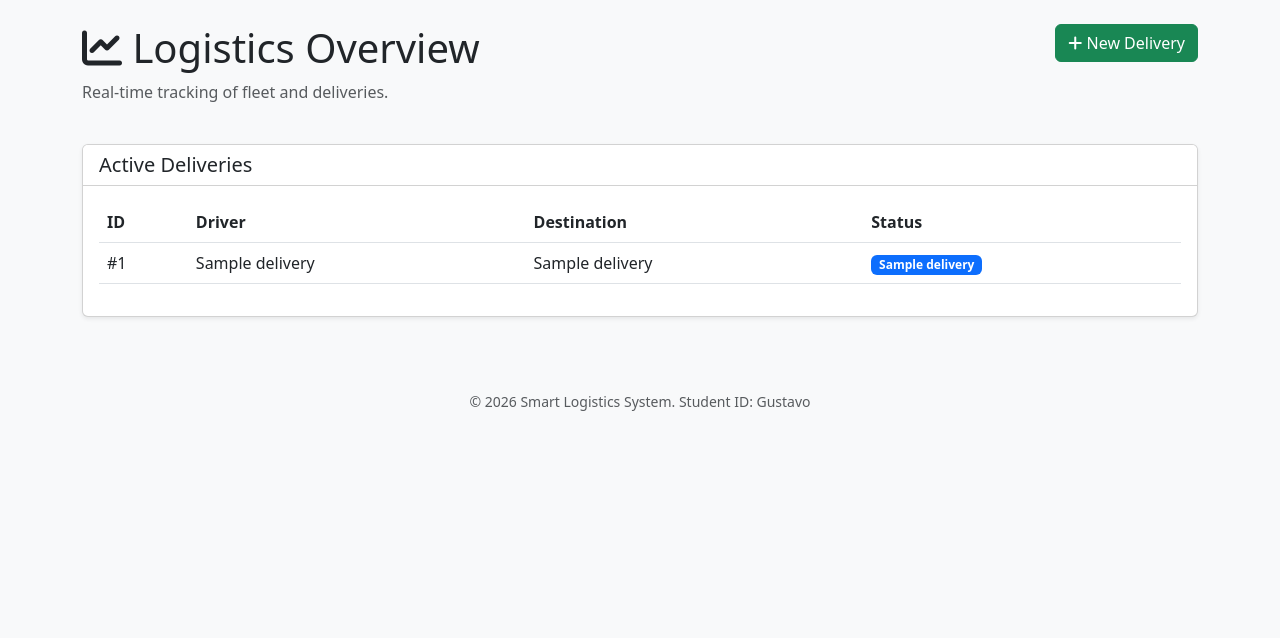
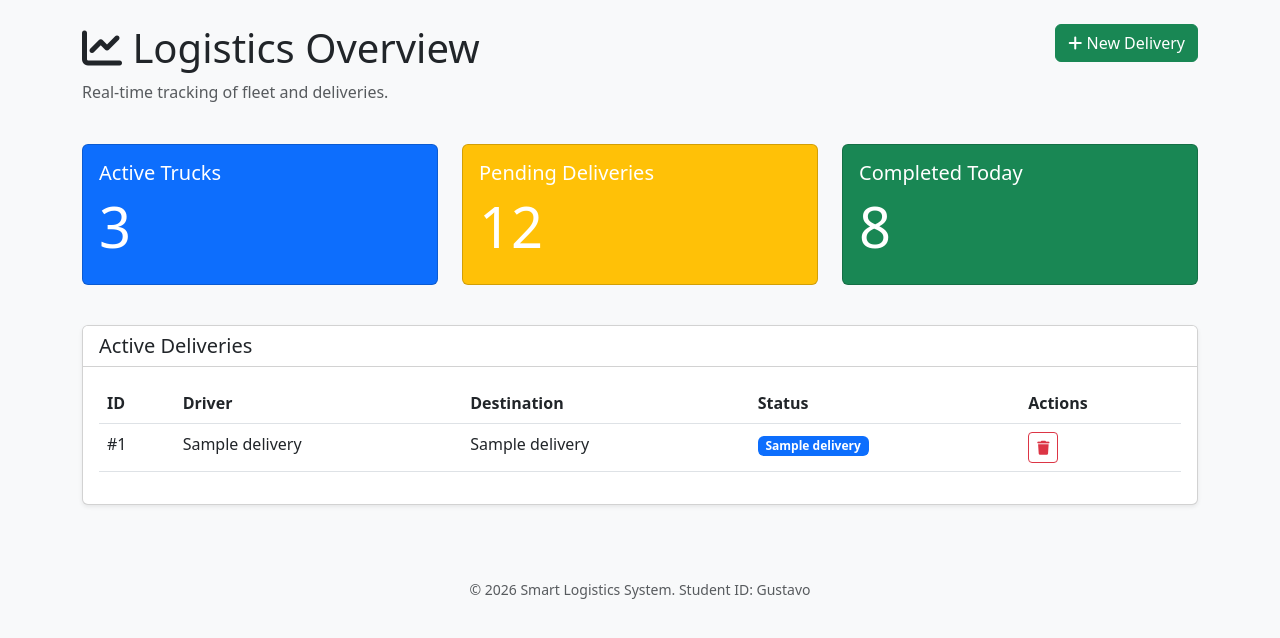
Before and after one commit to GustavoMiranda273/smart-logistics-dashboard, a Flask app: page / in a window 1280 px wide. Shown: the part 56-694 px from the top of the page. Run offline with Flask 3, Linux system fonts and the light colour scheme; a database or web service that is not in the repository returns one stand-in record (values such as "Sample title"); some libraries are stand-ins or nearby versions.

Commit message:
feat: added delete functionality for deliveries

```diff
--- a/main.py
+++ b/main.py
@@ -1,6 +1,6 @@
 import os
 import datetime
-from flask import Flask, render_template, request, redirect, url_for
+from flask import Flask, render_template, request, redirect, url_for, jsonify
 from pymongo import MongoClient
 import psycopg2
 
@@ -100,5 +100,48 @@ def create_delivery():
 
     return redirect(url_for('index'))
 
+@app.route('/api/deliveries')
+def api_get_deliveries():
+    """
+    REST API Endpoint: Returns delivery data as JSON.
+    External systems can use this to get our data.
+    """
+    try:
+        conn = get_sql_connection()
+        cur = conn.cursor()
+        # Fetch data as a dictionary so it looks nice in JSON
+        cur.execute("SELECT id, driver_name, destination, status FROM deliveries")
+        rows = cur.fetchall()
+
+        # Convert to a list of dictionaries
+        data = []
+        for row in rows:
+            data.append({
+                "id": row[0],
+                "driver": row[1],
+                "destination": row[2],
+                "status": row[3]
+            })
+
+        cur.close()
+        conn.close()
+        return jsonify(data), 200 # Return JSON with HTTP 200 OK
+    except Exception as e:
+        return jsonify({"error": str(e)}), 500
+
+@app.route('/delete/<int:id>', methods=['POST'])
+def delete_delivery(id):
+    try:
+        conn = get_sql_connection()
+        cur = conn.cursor()
+        cur.execute("DELETE FROM deliveries WHERE id = %s", (id,))
+        conn.commit()
+        cur.close()
+        conn.close()
+    except Exception as e:
+        print(f"Delete Error: {e}")
+
+    return redirect(url_for('index'))
+
 if __name__ == '__main__':
     app.run(host='127.0.0.1', port=8080, debug=True)
--- a/templates/dashboard.html
+++ b/templates/dashboard.html
@@ -13,6 +13,33 @@
     </div>
 </div>
 
+<div class="row mb-4">
+    <div class="col-md-4">
+        <div class="card text-white bg-primary mb-3">
+            <div class="card-body">
+                <h5 class="card-title">Active Trucks</h5>
+                <h2 class="display-4">3</h2>
+            </div>
+        </div>
+    </div>
+    <div class="col-md-4">
+        <div class="card text-white bg-warning mb-3">
+            <div class="card-body">
+                <h5 class="card-title">Pending Deliveries</h5>
+                <h2 class="display-4">12</h2>
+            </div>
+        </div>
+    </div>
+    <div class="col-md-4">
+        <div class="card text-white bg-success mb-3">
+            <div class="card-body">
+                <h5 class="card-title">Completed Today</h5>
+                <h2 class="display-4">8</h2>
+            </div>
+        </div>
+    </div>
+</div>
+
 <div class="card shadow-sm">
     <div class="card-header bg-white">
         <h5 class="mb-0">Active Deliveries</h5>
@@ -25,6 +52,7 @@
                     <th>Driver</th>
                     <th>Destination</th>
                     <th>Status</th>
+                    <th>Actions</th>
                 </tr>
             </thead>
             <tbody>
@@ -36,10 +64,17 @@
                     <td>
                         <span class="badge bg-primary">{{ d[3] }}</span>
                     </td>
+                    <td>
+                        <form action="/delete/{{ d[0] }}" method="POST" style="display:inline;">
+                            <button type="submit" class="btn btn-sm btn-outline-danger" title="Delete Delivery">
+                                <i class="fa-solid fa-trash"></i>
+                            </button>
+                        </form>
+                    </td>
                 </tr>
                 {% else %}
                 <tr>
-                    <td colspan="4" class="text-center text-muted">No deliveries found. Create one!</td>
+                    <td colspan="5" class="text-center text-muted">No deliveries found. Create one!</td>
                 </tr>
                 {% endfor %}
             </tbody>
```
Also changed, not shown: tests_app.py (added, +32 -0 lines).
